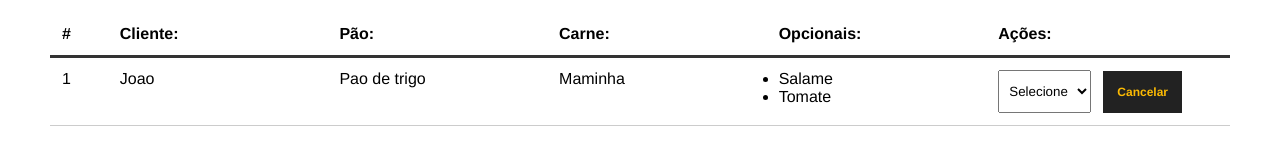
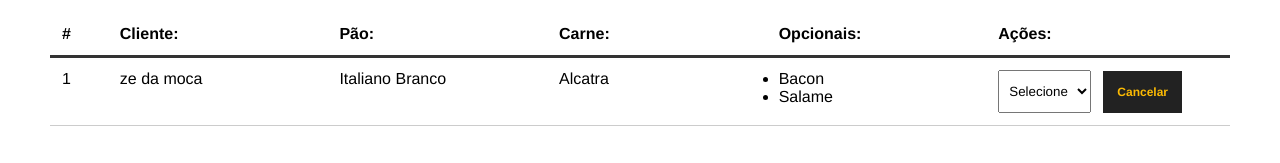
Before and after one commit to tallysdev/vue-studies, a Vue app in the folder myproject-vue/: page /pedidos in a window 1280 px wide. Shown: the part 193-356 px from the top of the page. Built offline with nearby package versions, Linux system fonts and the light colour scheme; data requests are answered from the project's data file.

Commit message:
:sparkles:feat: Connecting attributes with database

```diff
--- a/myproject-vue/src/components/MyDashboard.vue
+++ b/myproject-vue/src/components/MyDashboard.vue
@@ -11,15 +11,14 @@
             </div>
         </div>
         <div id="burger-table-rows">
-            <div class="burger-table-row">
-                <div class="order-number">1</div>
-                <div>Joao</div>
-                <div>Pao de trigo</div>
-                <div>Maminha</div>
+            <div class="burger-table-row" v-for="burger in burgers" :key="burger.id">
+                <div class="order-number">{{ burger.id }}</div>
+                <div>{{ burger.nome }}</div>
+                <div>{{ burger.pao }}</div>
+                <div>{{ burger.carne }}</div>
                 <div>
                     <ul>
-                        <li>Salame</li>
-                        <li>Tomate</li>
+                        <li v-for="(opcional, index) in burger.opcionais" :key="index">{{ opcional }}</li>
                     </ul>
                 </div>
                 <div>
@@ -35,9 +34,30 @@
 
 <script>
 export default {
-    name: "MyDeshboard"
+    name: "MyDeshboard",
+    data() {
+        return {
+            burgers: null,
+            burgers_id: null,
+            status: []
+        }
+    },
+    methods: {
+        async getPedidos() {
+
+            const req = await fetch("http://localhost:3000/burgers");
+
+            const data = await req.json();
+
+            this.burgers = data;
+        }
+    },
+    mounted() {
+        this.getPedidos();
+    },
 }
 </script>
+
 <style scoped>
     #burger-table {
         max-width: 1200px;
```
